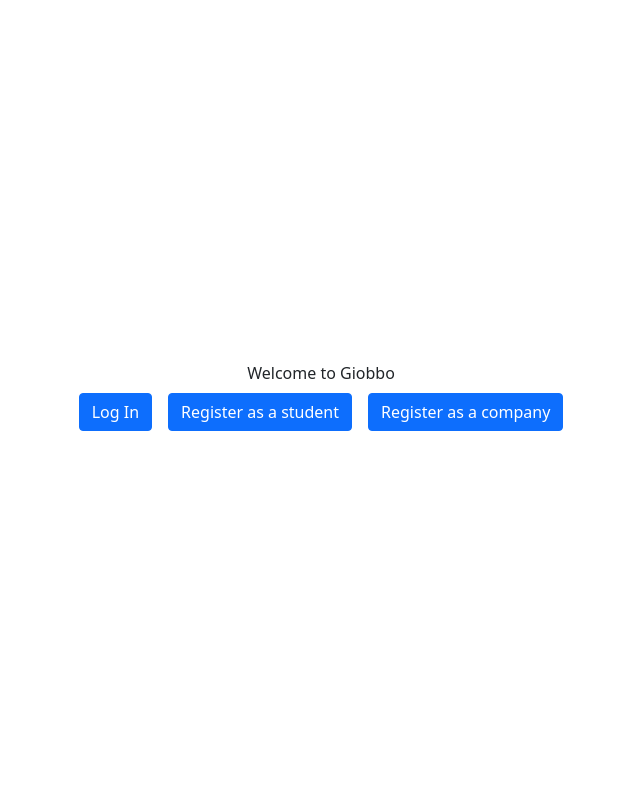
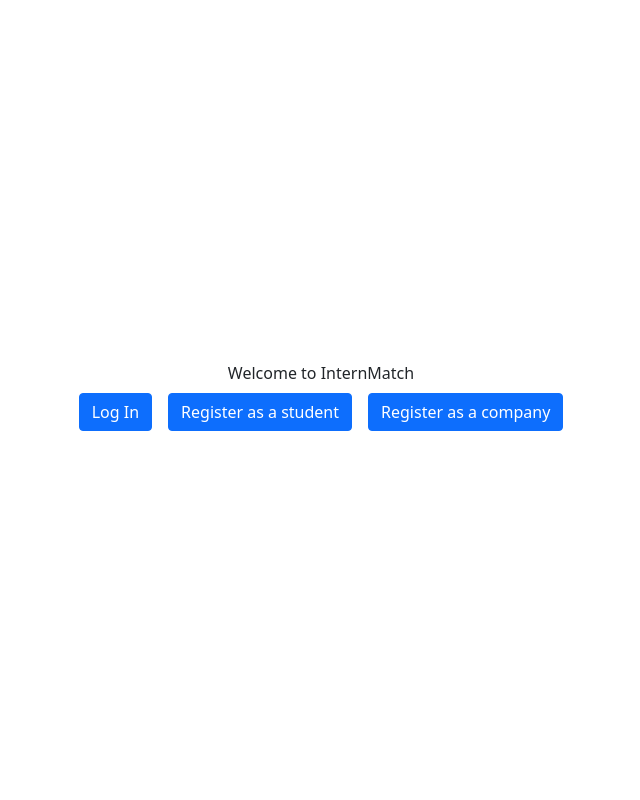
Before and after one commit to FilipPascuti/RE-prototype-internship-app, a Django app: page / in a window 1280 px wide. Shown: the whole page, without its empty margins (319-959 px from the left). Run offline with Django 3.2, Linux system fonts and the light colour scheme; some libraries are stand-ins or nearby versions.

Commit message:
internmatch

```diff
--- a/templates/base.html
+++ b/templates/base.html
@@ -10,7 +10,7 @@
     <link href="https://cdn.jsdelivr.net/npm/bootstrap@5.0.0-beta1/dist/css/bootstrap.min.css" rel="stylesheet" integrity="sha384-giJF6kkoqNQ00vy+HMDP7azOuL0xtbfIcaT9wjKHr8RbDVddVHyTfAAsrekwKmP1" crossorigin="anonymous">
 
 
-    <title>Giobbo {% block head_title %} {% endblock head_title %}</title>
+    <title>InternMatch {% block head_title %} {% endblock head_title %}</title>
   </head>
   <body>
     {% block content %}
--- a/templates/pages/home.html
+++ b/templates/pages/home.html
@@ -8,7 +8,7 @@
 {% block content %}
     <div class="container d-flex align-items-center justify-content-center flex-column">
 
-        Welcome to Giobbo
+        Welcome to InternMatch
         {% if user.is_authenticated %}
             {% if user.is_student %}
                 <p>Hi, {{ user.name }}!!!</p>
--- a/templates/pages/internship/add_internship.html
+++ b/templates/pages/internship/add_internship.html
@@ -54,6 +54,11 @@
                     </div>
 
                     <div class="field-group">
+                        <label class="details-title display-info">Is it active?</label>
+                        {% render_field form.active class="form-input" %}
+                    </div>
+
+                    <div class="field-group">
                         <label class="details-title display-info">Date Expiration</label>
                         {% render_field form.date_expiration class="form-input" value=form.date_expiration.value %}
                     </div>
--- a/users/forms.py
+++ b/users/forms.py
@@ -70,6 +70,7 @@ class CompanyAddInternshipForm(forms.Form):
     date_expiration = forms.DateTimeField(widget=forms.DateTimeInput(attrs={'type': 'date'}))
     letter_of_intent_needed = forms.BooleanField(required=False, widget=forms.CheckboxInput())
     flexible_hours = forms.BooleanField(required=False, widget=forms.CheckboxInput())
+    active = forms.BooleanField(required=False, widget=forms.CheckboxInput())
     remote_possibility = forms.BooleanField(required=False, widget=forms.CheckboxInput())
     salary = forms.IntegerField(widget=forms.NumberInput(attrs={'min': '0'}))
     domain = forms.ChoiceField(widget=forms.Select(), choices=DomainTypes.choices())
--- a/users/views.py
+++ b/users/views.py
@@ -191,6 +191,7 @@ def company_update_internship(request, company_id, internship_id, *args, **kwarg
             flexible_hours = form.cleaned_data['flexible_hours']
             letter_of_intent_needed = form.cleaned_data['letter_of_intent_needed']
             salary = form.cleaned_data['salary']
+            active = form.cleaned_data['active']
             location_name = form.cleaned_data['location']
 
             if form.cleaned_data['location'] != company.location.name:  # new location given
@@ -201,7 +202,7 @@ def company_update_internship(request, company_id, internship_id, *args, **kwarg
             Internship.objects.filter(id=internship_id).update(role_name=role_name, description=description, domain=domain,
                                     type=type, flexible_hours=flexible_hours, remote_possibility=remote_possibility,
                                     letter_of_intent_needed=letter_of_intent_needed, date_expiration=date_expiration,
-                                    salary=salary, location=new_location, active=True, company=company)
+                                    salary=salary, location=new_location, active=active, company=company)
             return redirect("/companies/manage/{}".format(str(company_id)))
     else:
         internship_dict = internship_to_dict(internship)
```
